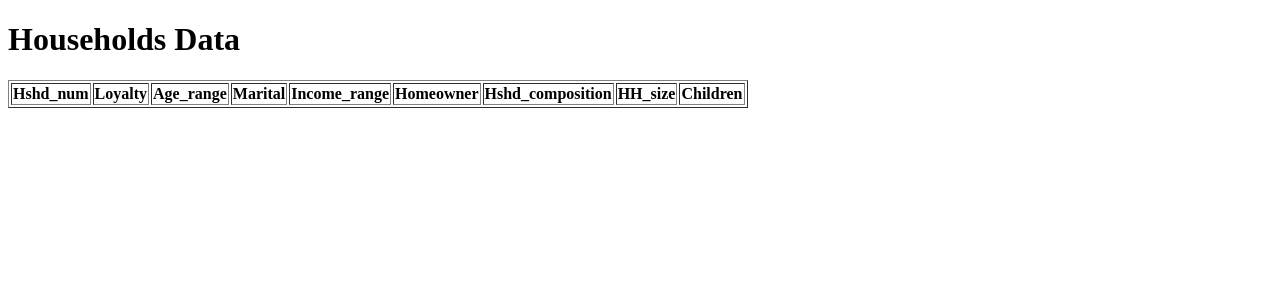
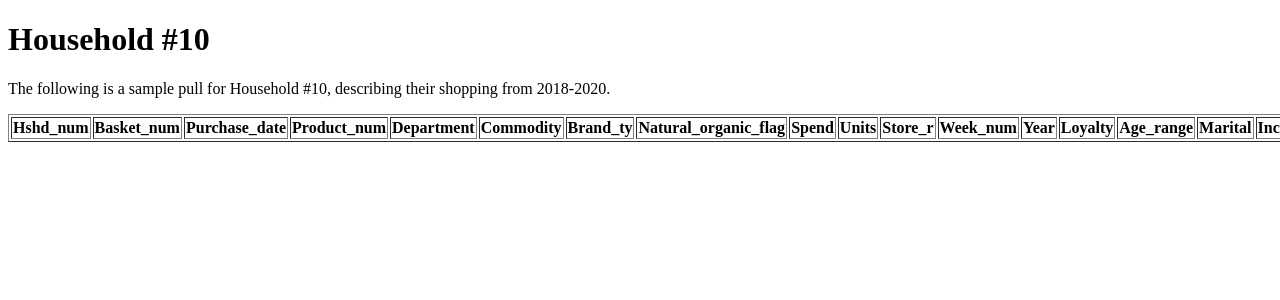
Before and after one commit to ciminibb/final-cloud, a Flask app: template templates/sample.html in a window 1280 px wide; the page is wider, and only the part inside the window is pictured. Shown: the top 300 px of that part. Run offline with Flask 3, Linux system fonts and the light colour scheme; the template is opened without the code that fills it, so the values that code supplies are empty.

Commit message:
Household 10 display page working

```diff
--- a/app.py
+++ b/app.py
@@ -49,11 +49,50 @@ def db_connection_status():
         return "Failed to connect to the database."
 
 @app.route('/sample')
-def show_households():
+def pull_household_10():
     conn = get_db_connection()  # Establish connection to the database
     if conn:
         cursor = conn.cursor()
-        cursor.execute("SELECT * FROM Households")  # Query to fetch all households
+        query = """
+        SELECT
+            H.Hshd_num,
+            T.Basket_num,
+            T.Purchase_date,
+            T.Product_num,
+            P.Department,
+            P.Commodity,
+            P.Brand_ty,
+            P.Natural_organic_flag,
+            T.Spend,
+            T.Units,
+            T.Store_r,
+            T.Week_num,
+            T.Year,
+            H.Loyalty,
+            H.Age_range,
+            H.Marital,
+            H.Income_range,
+            H.Homeowner,
+            H.Hshd_composition,
+            H.HH_size,
+            H.Children
+        FROM
+            Households H
+        JOIN
+            Transactions T ON H.Hshd_num = T.Hshd_num
+        JOIN
+            Products P ON T.Product_num = P.Product_num
+        WHERE
+            H.Hshd_num = 10
+        ORDER BY
+            H.Hshd_num,
+            T.Basket_num,
+            T.Purchase_date,
+            T.Product_num,
+            P.Department,
+            P.Commodity;
+        """
+        cursor.execute(query)  # Execute the query
         households = cursor.fetchall()  # Fetch all results
         conn.close()  # Close the connection
 
--- a/templates/sample.html
+++ b/templates/sample.html
@@ -3,14 +3,28 @@
 <head>
     <meta charset="UTF-8">
     <meta name="viewport" content="width=device-width, initial-scale=1.0">
-    <title>Households Data</title>
+    <title>Households and Transactions Data</title>
 </head>
 <body>
-    <h1>Households Data</h1>
+    <h1>Household #10</h1>
+    <p>The following is a sample pull for Household #10, describing their shopping from 2018-2020.</p>
+
     <table border="1">
         <thead>
             <tr>
                 <th>Hshd_num</th>
+                <th>Basket_num</th>
+                <th>Purchase_date</th>
+                <th>Product_num</th>
+                <th>Department</th>
+                <th>Commodity</th>
+                <th>Brand_ty</th>
+                <th>Natural_organic_flag</th>
+                <th>Spend</th>
+                <th>Units</th>
+                <th>Store_r</th>
+                <th>Week_num</th>
+                <th>Year</th>
                 <th>Loyalty</th>
                 <th>Age_range</th>
                 <th>Marital</th>
@@ -33,6 +47,18 @@
                 <td>{{ household[6] }}</td>
                 <td>{{ household[7] }}</td>
                 <td>{{ household[8] }}</td>
+                <td>{{ household[9] }}</td>
+                <td>{{ household[10] }}</td>
+                <td>{{ household[11] }}</td>
+                <td>{{ household[12] }}</td>
+                <td>{{ household[13] }}</td>
+                <td>{{ household[14] }}</td>
+                <td>{{ household[15] }}</td>
+                <td>{{ household[16] }}</td>
+                <td>{{ household[17] }}</td>
+		<td>{{ household[18] }}</td>
+		<td>{{ household[19] }}</td>
+		<td>{{ household[20] }}</td>
             </tr>
             {% endfor %}
         </tbody>
```
Also changed, not shown: connect.py (deleted, +0 -30 lines), templates/menu.html (+3 -4 lines).
